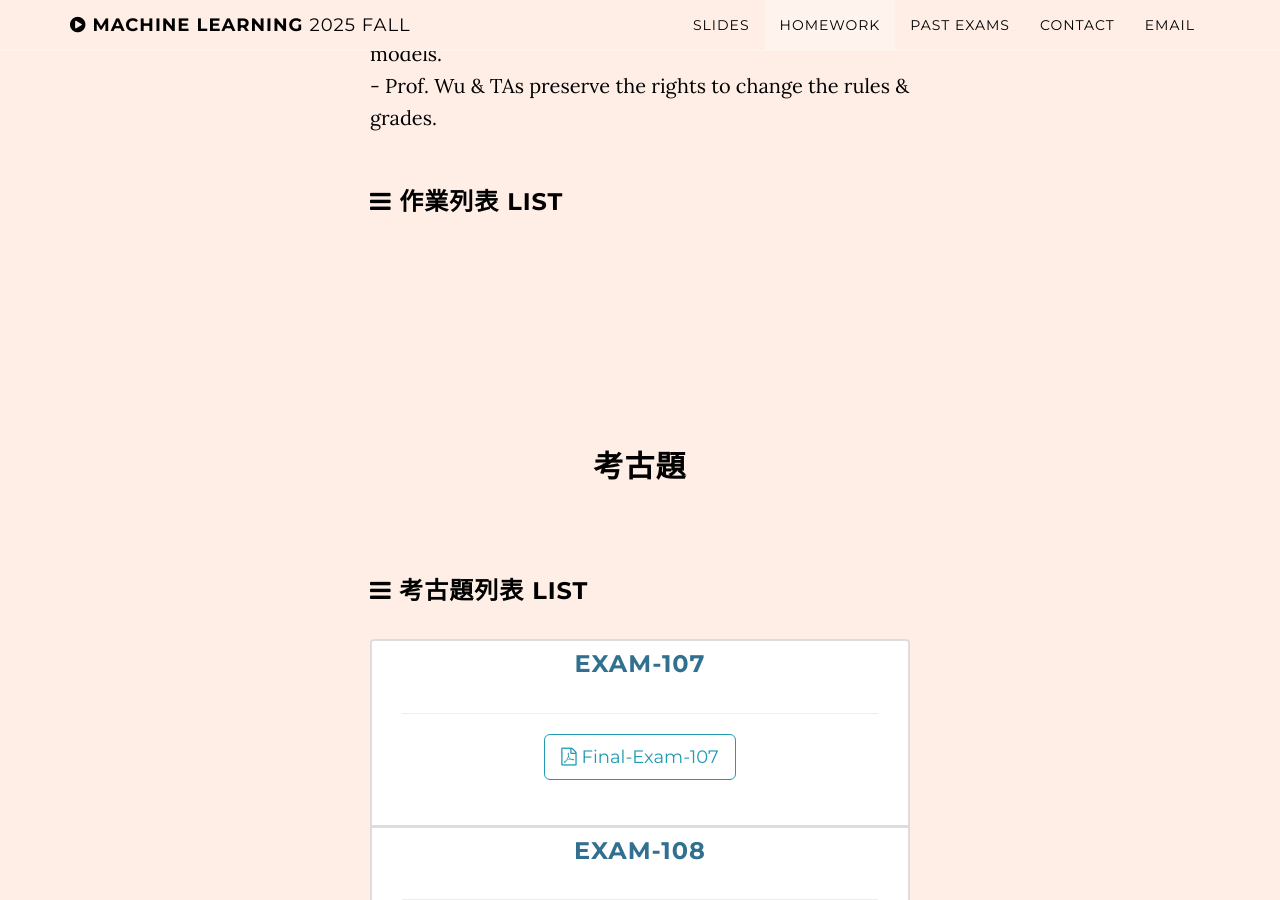
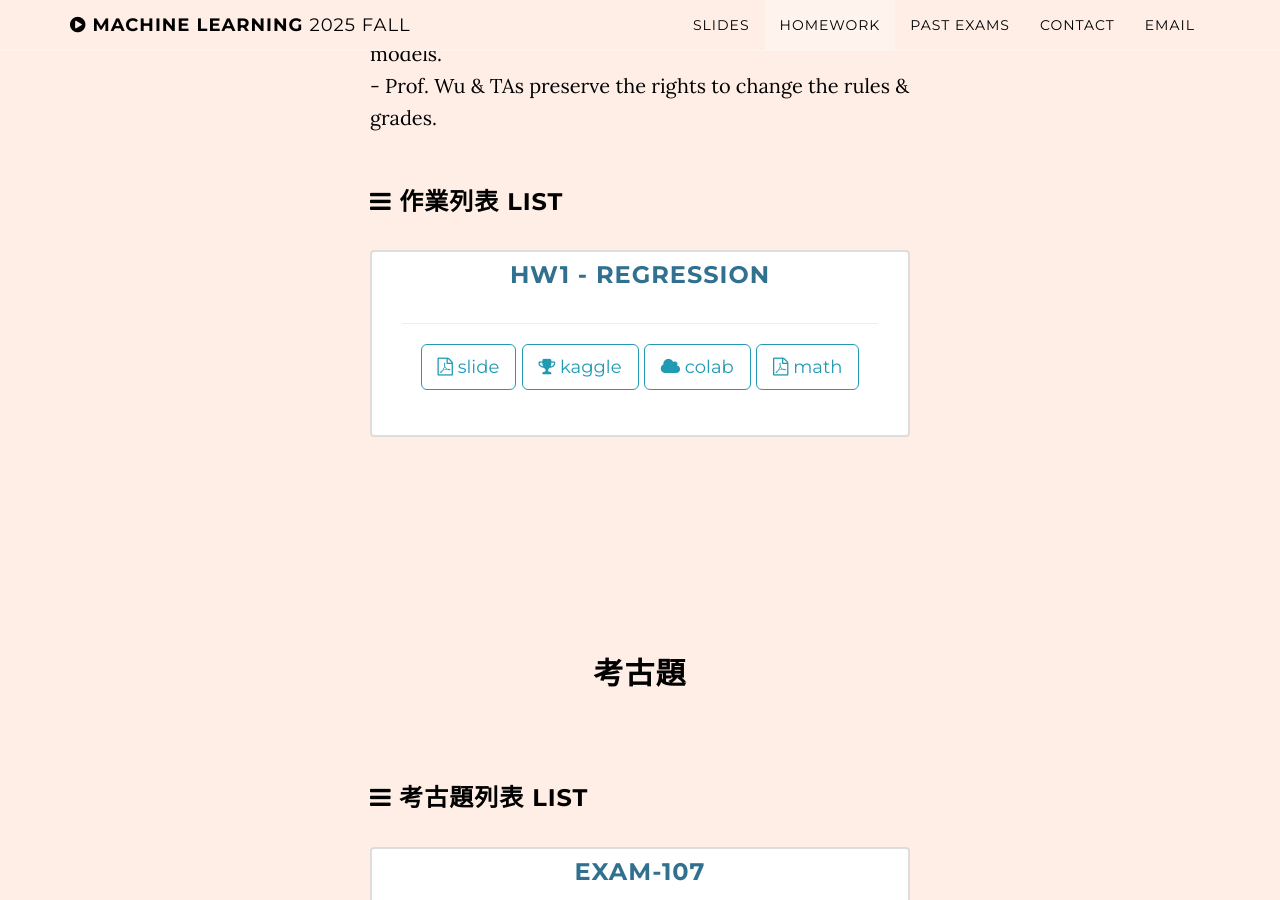
Before and after one commit to ntueemlta2025/ntueemlta2025.github.io, a Jekyll site: the page built from index.html, in a window 1280 px wide and 900 px high, scrolled down 2741 px. Built offline with Jekyll 4.4.1, drawn with Linux system fonts in a browser that asks for light colours; some of the changed lines change nothing that is shown.

Commit message:
release hw1

```diff
--- a/_config.yml
+++ b/_config.yml
@@ -104,23 +104,23 @@ resources: #ok
 homeworks:
 
 
-  #- title: HW1 - Regression
-  #  links:
+  - title: HW1 - Regression
+    links:
       # - title: video # video
       #   kind: youtube-play
       #   url: https://www.youtube.com/playlist?list=PLREY_JttMD-xEtOEDOXqh1NCvqQUJGmh5
-  #    - title: slide # slide
-  #      kind: file-pdf-o
-  #      url: https://ntueemlta2025.github.io/homeworks/hw1/ml-2025fall-hw1-slide.pdf
-  #    - title: kaggle # kaggle
-  #      kind: trophy
-  #      url: https://www.kaggle.com/competitions/ml2025-fall-hw1
-  #    - title: colab # colab
-  #      kind: cloud
-  #      url: https://colab.research.google.com/drive/1gwJd9ZxtTw13b0dvGxBVVzsM3rruTK5Z?usp=sharing
-  #    - title: math
-  #      kind: file-pdf-o
-  #      url: https://ntueemlta2025.github.io/homeworks/hw1/ml-2025fall-hw1-math.pdf
+      - title: slide # slide
+        kind: file-pdf-o
+        url: https://ntueemlta2025.github.io/homeworks/hw1/ml-2025fall-hw1-slide.pdf
+      - title: kaggle # kaggle
+        kind: trophy
+        url: https://www.kaggle.com/competitions/ml-2025-fall-hw-1
+      - title: colab # colab
+        kind: cloud
+        url: https://colab.research.google.com/drive/1OkvJ8FC8naaNZJWrgsv7-WjqGqFM1gd9?usp=drive_link
+      - title: math
+        kind: file-pdf-o
+        url: https://ntueemlta2025.github.io/homeworks/hw1/ml-2025fall-hw1-math.pdf
       # - title: TA sharing
       #   kind: file-pdf-o
       #   url: https://ntueemlta2023.github.io/homeworks/hw1/TA_Sharing.pdf
```
Also changed, not shown: 2 other files.
